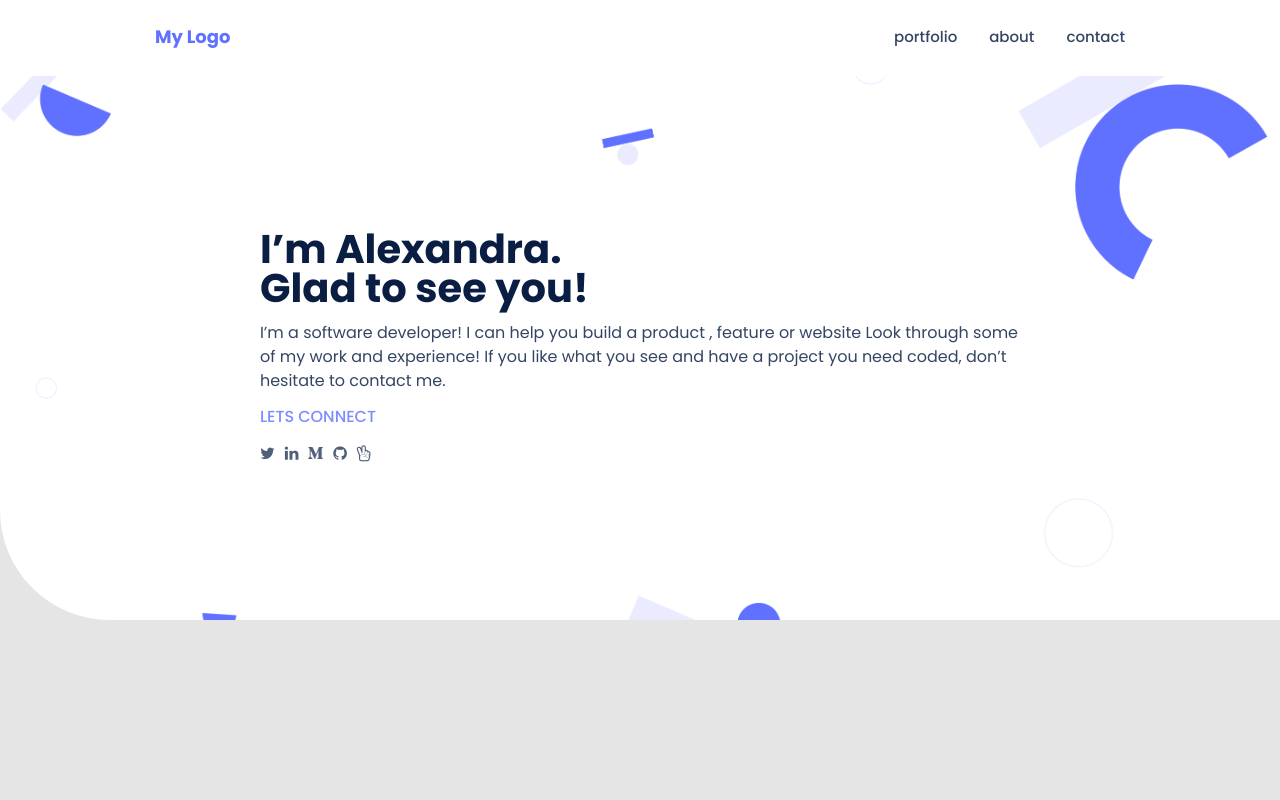
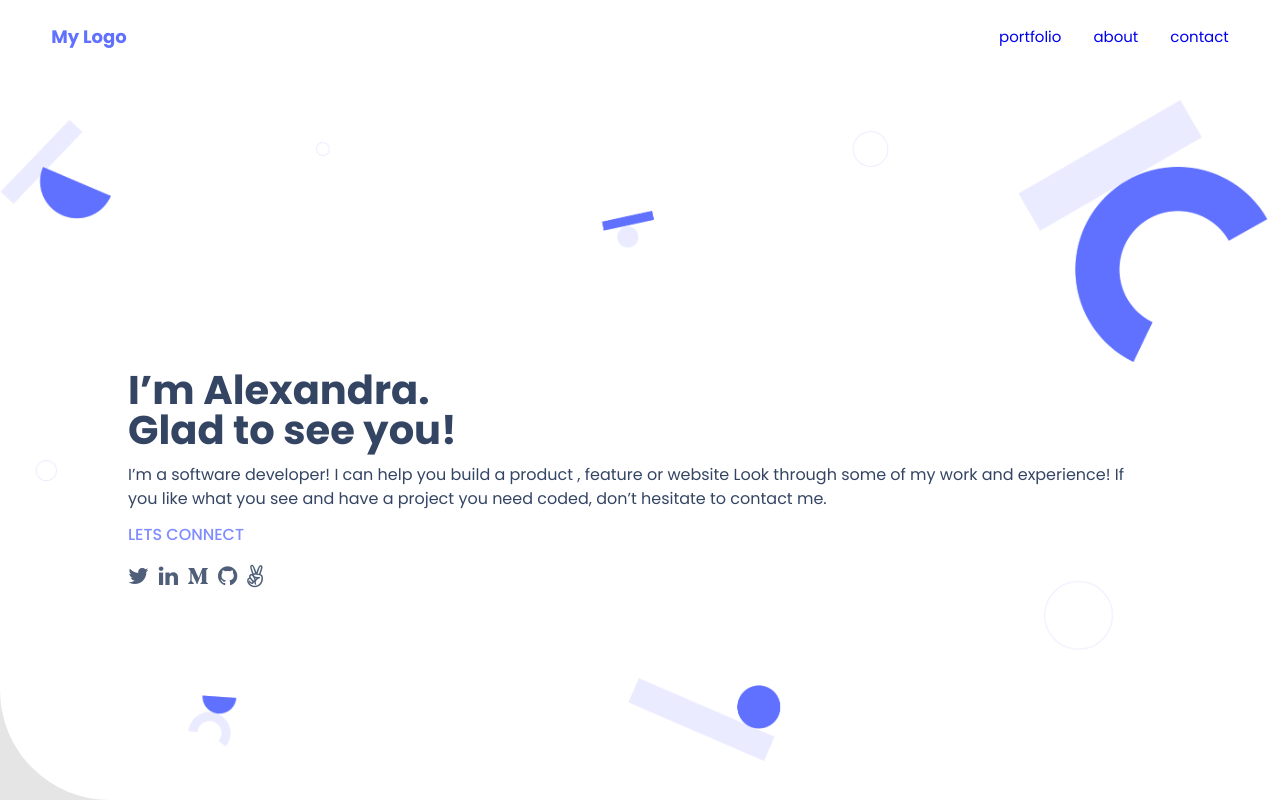
Before and after one commit to ragangithub/ragangithub.github.io, a website: page index.html in a window 1280 px wide. Drawn offline with Linux system fonts and the light colour scheme.

Commit message:
fix problem

```diff
--- a/index.html
+++ b/index.html
@@ -23,7 +23,7 @@
   </head>
   <body>
     <section class="header">
-      <header>
+      <nav>
         <div class="logo"><a href="#">My Logo</a></div>
 
         <i class="fa fa-bars" aria-hidden="true"></i>
@@ -32,12 +32,9 @@
           <a href="#">about</a>
           <a href="#">contact</a>
         </div>
-      </header>
+      </nav>
       <div class="headline">
         <h1 class="headline-alexandra_small">
-          I’m Alexandra. Glad to see you!
-        </h1>
-        <h1 class="headline-alexandra_big">
           I’m Alexandra.<br />
           Glad to see you!
         </h1>
@@ -48,13 +45,23 @@
           me.
         </p>
         <div class="connect"><a href=""> LETS CONNECT</a></div>
-        <div class="icons">
-          <a href=""><i class="fa fa-twitter" aria-hidden="true"></i></a>
-          <a href=""><i class="fa fa-linkedin" aria-hidden="true"></i></a>
-          <a href=""><img src="images/Vector.png" alt="medium-icon" /></a>
-          <a href=""><i class="fa fa-github" aria-hidden="true"></i></a>
-          <a href=""><i class="fa fa-hand-peace-o" aria-hidden="true"></i></a>
-        </div>
+        <ul class="icons">
+          <li>
+            <a href=""><i class="fa fa-twitter" aria-hidden="true"></i></a>
+          </li>
+          <li>
+            <a href=""><i class="fa fa-linkedin" aria-hidden="true"></i></a>
+          </li>
+          <li>
+            <a href=""><img src="images/Vector.png" alt="medium-icon" /></a>
+          </li>
+          <li>
+            <a href=""><i class="fa fa-github" aria-hidden="true"></i></a>
+          </li>
+          <li>
+            <a href=""><i class="fa fa-angellist" aria-hidden="true"></i></a>
+          </li>
+        </ul>
       </div>
     </section>
   </body>
--- a/style.css
+++ b/style.css
@@ -32,14 +32,22 @@ section.header {
   background-color: white;
   border-bottom-left-radius: 7.33rem;
   padding-top: 4.6rem;
+
+  /* sd */
+  padding-top: 3.86rem;
+  padding-top: 2.76rem;
+  height: calc(100vh - 0.3rem);
+  height: calc(100vh - 1rem);
 }
 
-header {
+nav {
   display: flex;
   justify-content: space-between;
   align-items: center;
-  margin-bottom: 1.7rem;
   padding: 0 1.6rem;
+
+  /* bottom */
+  margin-bottom: 10px;
 }
 
 .logo {
@@ -61,13 +69,16 @@ header {
 }
 
 div.headline {
-  padding: 7.6rem 1.6rem;
   background-image: url("/images/header-shapes-mobile.png");
-  background-size: cover;
+  background-size: contain;
   background-position: left;
+  background-repeat: no-repeat;
   display: flex;
   flex-direction: column;
   gap: 0.8rem;
+  justify-content: center;
+  padding: 50px 7% 0 7%;
+  height: calc(100vh - 7rem);
 }
 
 h1 {
@@ -110,10 +121,12 @@ h1 {
 .icons a {
   color: #505f79;
   font-size: 1.066rem;
+  font-size: 1.5rem;
 }
 
 .icons img {
-  width: 15px;
+  width: 20px;
+  height: 16px;
 }
 
 /* WORKS SECTION */
@@ -262,53 +275,18 @@ section.works {
   display: flex;
   align-items: center;
   background: #f7f7f9;
-  border-radius: 8px;
   border-radius: 0.53rem;
   gap: 0.66rem;
-}
-
-@media screen and (min-width: 375px) {
-  section.header {
-    padding-top: 1.562rem;
-  }
-
-  div.headline {
-    background-image: url("/images/Header-bg@2x.png");
-    padding: 18% 8%;
-    background-size: cover;
-    background-repeat: no-repeat;
-    background-position: left;
-  }
-
-  .nav-links a {
-    text-decoration: none;
-    font-style: normal;
-    font-weight: 500;
-    font-size: 1rem;
-    line-height: 1.333rem;
-    color: #344563;
-  }
-
-  h1 {
-    color: #091e42;
-  }
-
-  .headline-alexandra_small {
-    display: none;
-  }
-
-  .headline-alexandra_big {
-    display: block;
-  }
 }
 
 @media screen and (min-width: 768px) {
   section.header {
     padding-top: 1.562rem;
+    height: 100vh;
   }
 
-  header {
-    padding: 0 10.33rem;
+  nav {
+    padding: 0 4%;
   }
 
   .nav-links {
@@ -322,9 +300,10 @@ section.works {
   }
 
   div.headline {
-    padding: 15% 15%;
-    padding: 12% 17.33rem;
-    background-size: cover;
+    height: calc(100vh - 4rem);
+    padding: 12% 10%;
+    padding-bottom: 4%;
+    background-size: contain;
     background-image: url("/images/Header-bg@2x.png");
     background-repeat: no-repeat;
     display: flex;
```
Also changed, not shown: murple_logo.png (added).
